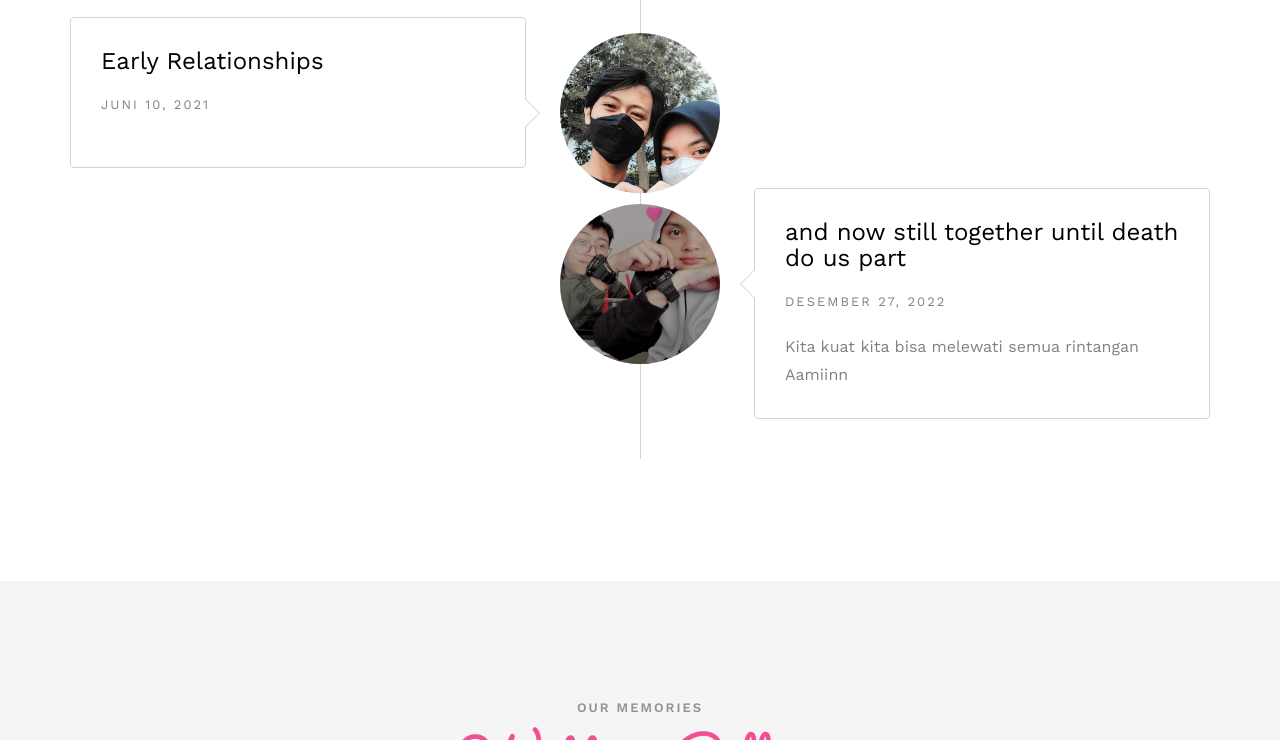
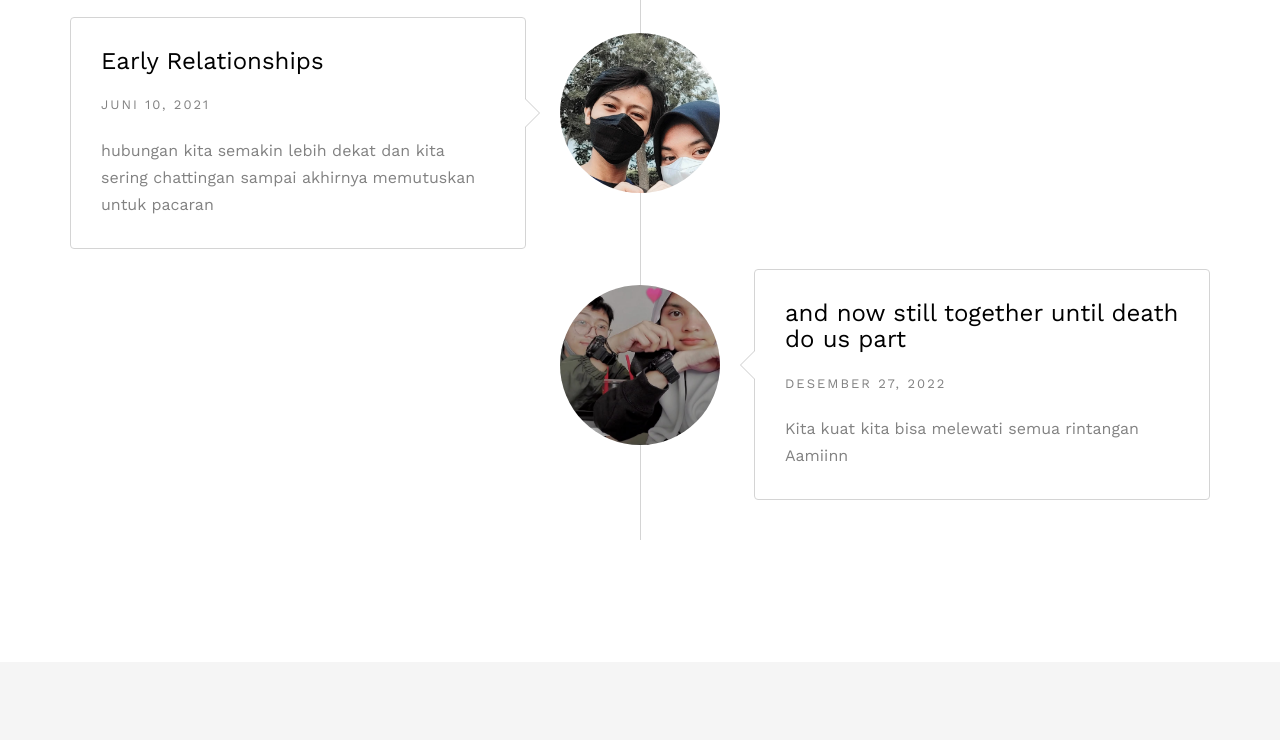
Before and after one commit to Yaditiara/Yaditiara.github.io, a plain HTML site: page index.html in a window 1280 px wide. Shown: the part 3275-4015 px from the top of the page. Drawn offline with nearby package versions, Linux system fonts and the light colour scheme; files whose address does not match are found by name.

Commit message:
Update index.html

```diff
--- a/index.html
+++ b/index.html
@@ -227,7 +227,7 @@
 									<span class="date">juni 10, 2021</span>
 								</div>
 								<div class="timeline-body">
-									<p></p>
+									<p>hubungan kita semakin lebih dekat dan kita sering chattingan sampai akhirnya memutuskan untuk pacaran</p>
 								</div>
 							</div>
 						</li>
```
